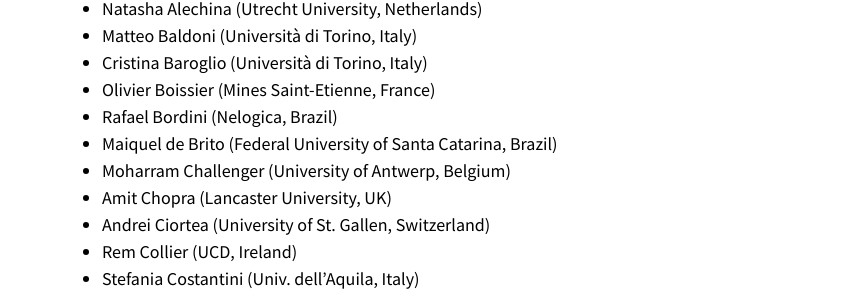
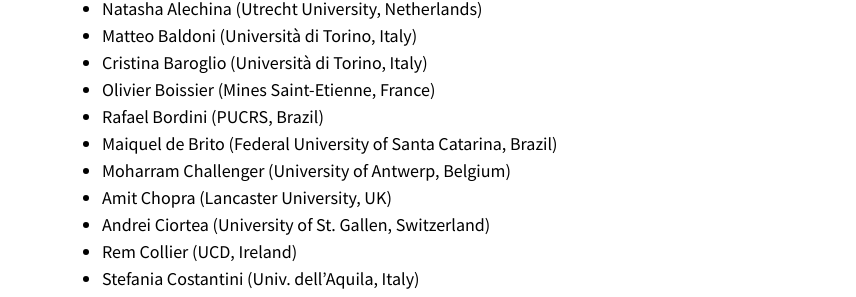
Before and after one commit to rafaelcaue/emas2024, a Jekyll site: the page built from committees.md, in a window 1280 px wide. Shown: the part 591-888 px from the top of the page, without its empty margins (212-1068 px from the left). Built offline with Jekyll 4.4.1, drawn with Linux system fonts in a browser that asks for light colours; nearby versions of some CDN libraries; our own code applies the rules of GitHub Pages for plain Markdown files.

Commit message:
Update committees.md

```diff
--- a/committees.md
+++ b/committees.md
@@ -17,7 +17,7 @@ entries_layout: list
 - Matteo Baldoni (Università di Torino, Italy)
 - Cristina Baroglio (Università di Torino, Italy)
 - Olivier	Boissier (Mines Saint-Etienne, France)
-- Rafael Bordini (Nelogica, Brazil)
+- Rafael Bordini (PUCRS, Brazil)
 - Maiquel	de Brito (Federal University of Santa Catarina, Brazil)
 - Moharram Challenger (University of Antwerp, Belgium)
 - Amit Chopra (Lancaster University, UK)
```
